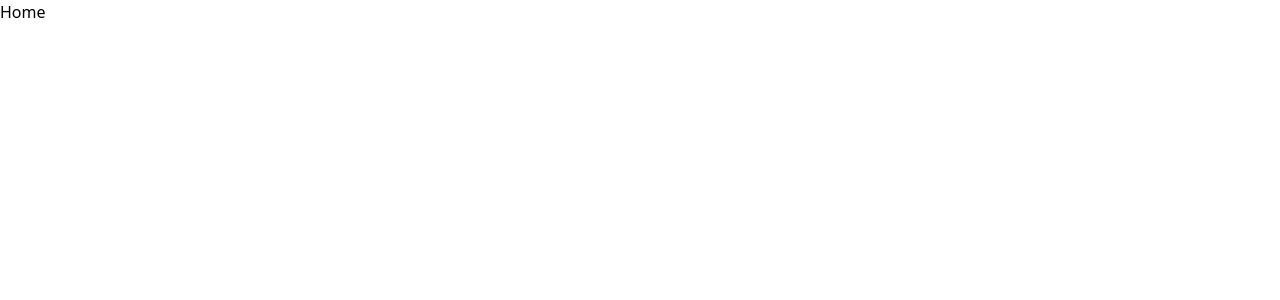
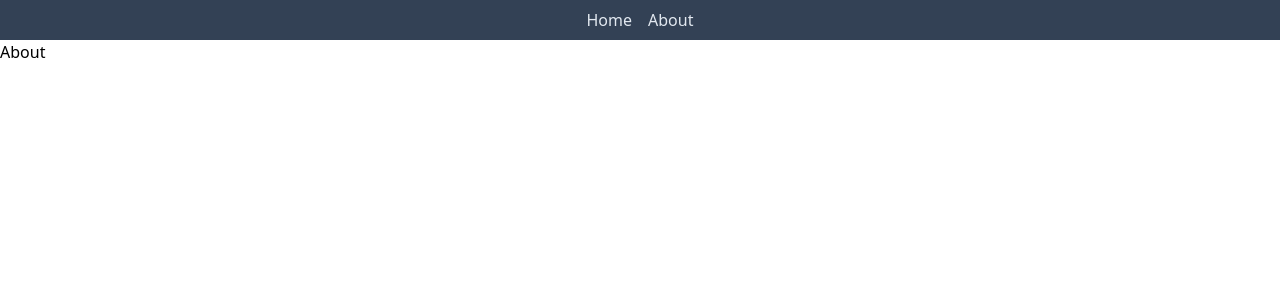
Before and after one commit to Alexandru2401/weather-react-app, a React (Create React App) app: page /about in a window 1280 px wide. Shown: the top 300 px of the page. Built offline with nearby package versions, Linux system fonts and the light colour scheme.

Commit message:
adding home and about components

```diff
--- a/package.json
+++ b/package.json
@@ -37,6 +37,8 @@
     ]
   },
   "devDependencies": {
+    "autoprefixer": "^10.4.20",
+    "postcss": "^8.4.45",
     "tailwindcss": "^3.4.11"
   }
 }
--- /dev/null
+++ b/postcss.config.js
@@ -0,0 +1,6 @@
+module.exports = {
+  plugins: {
+    tailwindcss: {},
+    autoprefixer: {},
+  },
+}
--- a/src/App.js
+++ b/src/App.js
@@ -1,7 +1,20 @@
 import "./index.css";
-
+import { BrowserRouter as Router, Route, Routes } from "react-router-dom";
+import Navbar from "./components/Navbar";
+import Home from "./components/Home";
+import About from "./components/About";
 function App() {
-  return <div className="App">Home</div>;
+  return (
+    <Router>
+      <div className="App">
+        <Navbar />
+        <Routes>
+          <Route path="/" element={<Home />}></Route>
+          <Route path="/about" element={<About />}></Route>
+        </Routes>
+      </div>
+    </Router>
+  );
 }
 
 export default App;
--- /dev/null
+++ b/src/components/About.jsx
@@ -0,0 +1,3 @@
+export default function About() {
+  return <div>About</div>;
+}
--- /dev/null
+++ b/src/components/Home.jsx
@@ -0,0 +1,3 @@
+export default function Home() {
+  return <div>Home</div>;
+}
--- /dev/null
+++ b/src/components/Navbar.jsx
@@ -0,0 +1,15 @@
+import { Link } from "react-router-dom";
+export default function Navbar() {
+  return (
+    <nav className="flex items-center justify-center bg-slate-700 text-slate-200">
+      <ul className="flex items-center justify-center">
+        <li className="p-1 m-1">
+          <Link to="/">Home</Link>
+        </li>
+        <li className="p-1 m-1">
+          <Link to="/about">About</Link>
+        </li>
+      </ul>
+    </nav>
+  );
+}
```
Also changed, not shown: 1 other file (tests, documents, lock files or other folders).
